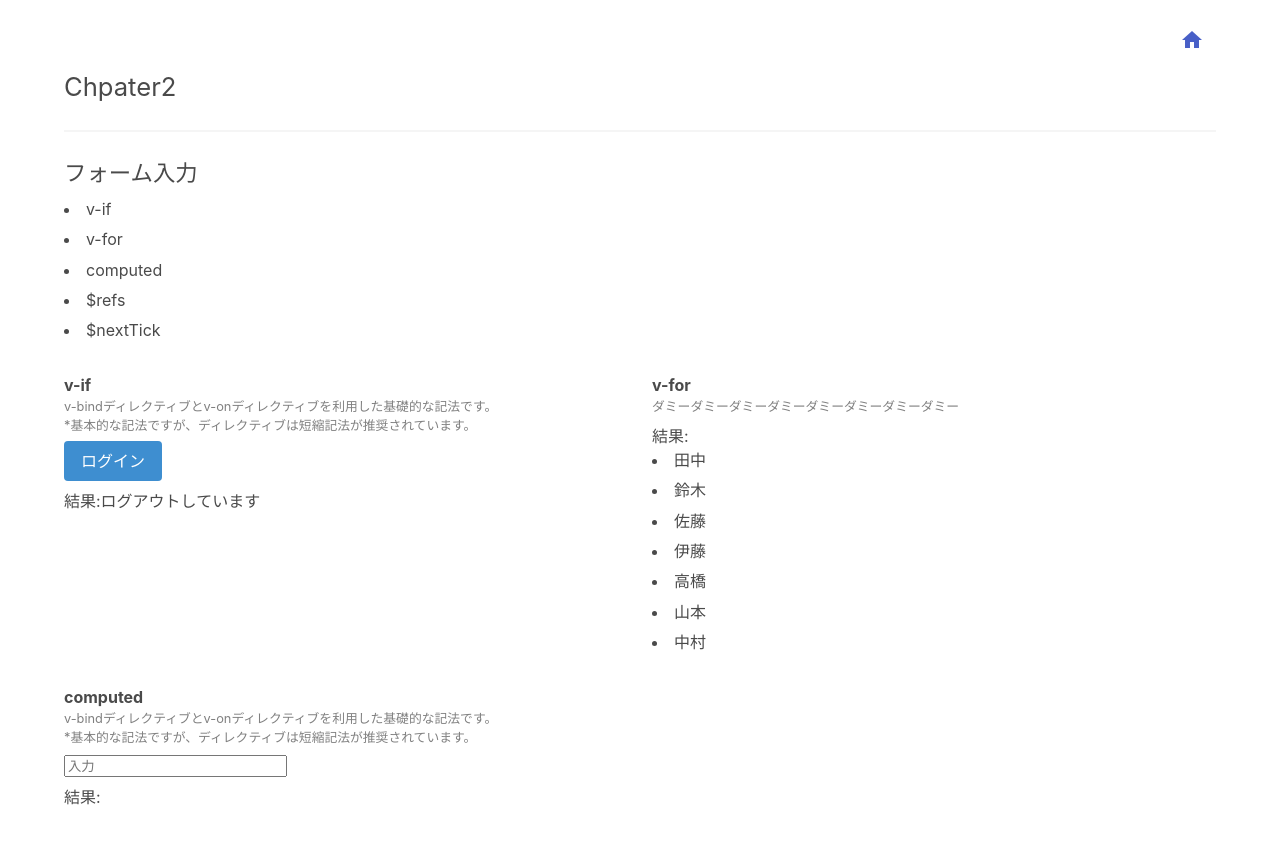
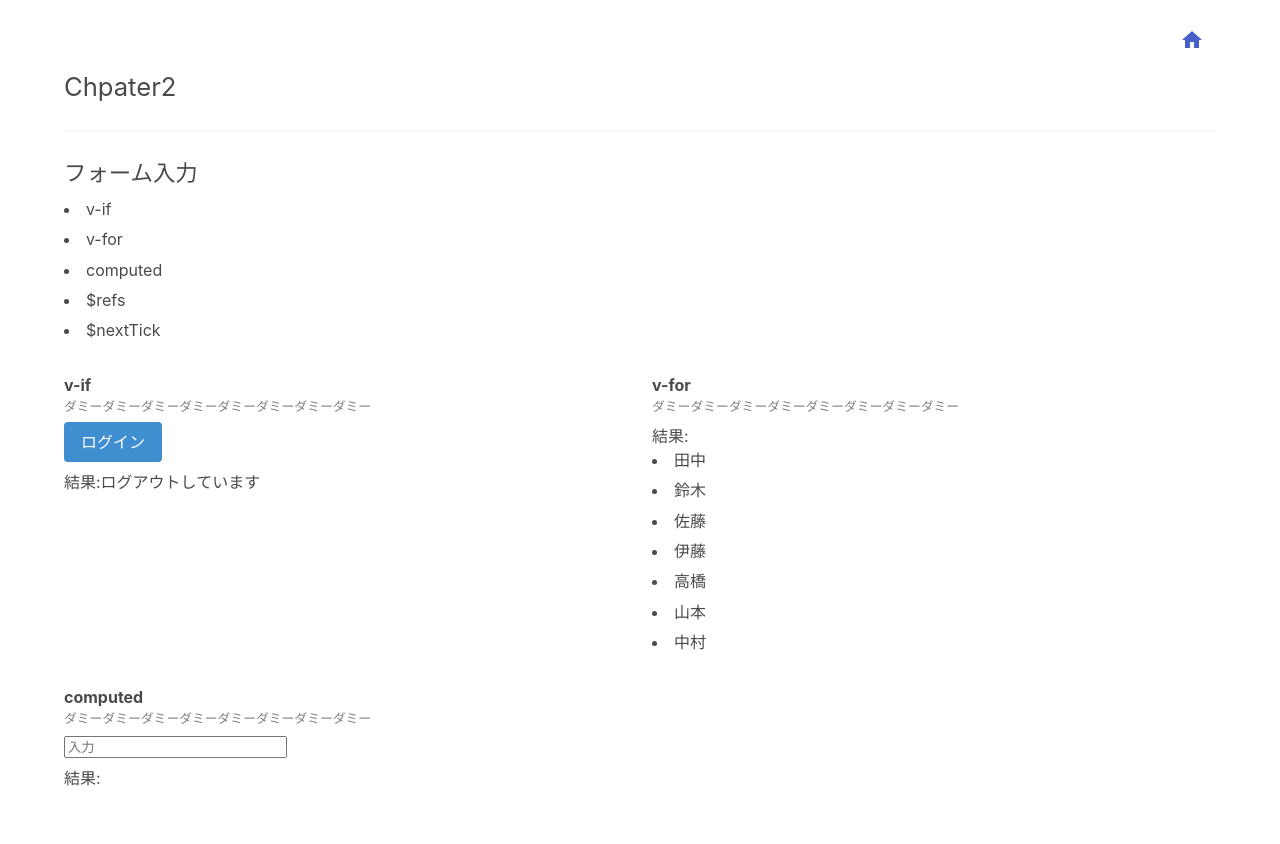
Before and after one commit to ND-share/codesandbox, a Nuxt app: page /traning/chapter2 in a window 1280 px wide. Shown: the top 844 px of the page. Built offline with nearby package versions, Linux system fonts and the light colour scheme.

Commit message:
update ダミーテキストに置き換え

```diff
--- a/pages/traning/chapter2.vue
+++ b/pages/traning/chapter2.vue
@@ -20,10 +20,7 @@
           <div class="column is-6">
             <dl>
               <dt>v-if</dt>
-              <dd>
-                v-bindディレクティブとv-onディレクティブを利用した基礎的な記法です。<br />
-                *基本的な記法ですが、ディレクティブは短縮記法が推奨されています。
-              </dd>
+              <dd>ダミーダミーダミーダミーダミーダミーダミーダミー</dd>
             </dl>
             <div v-if="isIf">
               <button class="button is-danger" @click="chagngeIf()">
@@ -56,10 +53,7 @@
           <div class="column is-6">
             <dl>
               <dt>computed</dt>
-              <dd>
-                v-bindディレクティブとv-onディレクティブを利用した基礎的な記法です。<br />
-                *基本的な記法ですが、ディレクティブは短縮記法が推奨されています。
-              </dd>
+              <dd>ダミーダミーダミーダミーダミーダミーダミーダミー</dd>
             </dl>
             <input v-model="modelMessage" type="text" placeholder="入力" />
             <p class="mt-2">結果: {{ reversedMessage }}</p>
```
